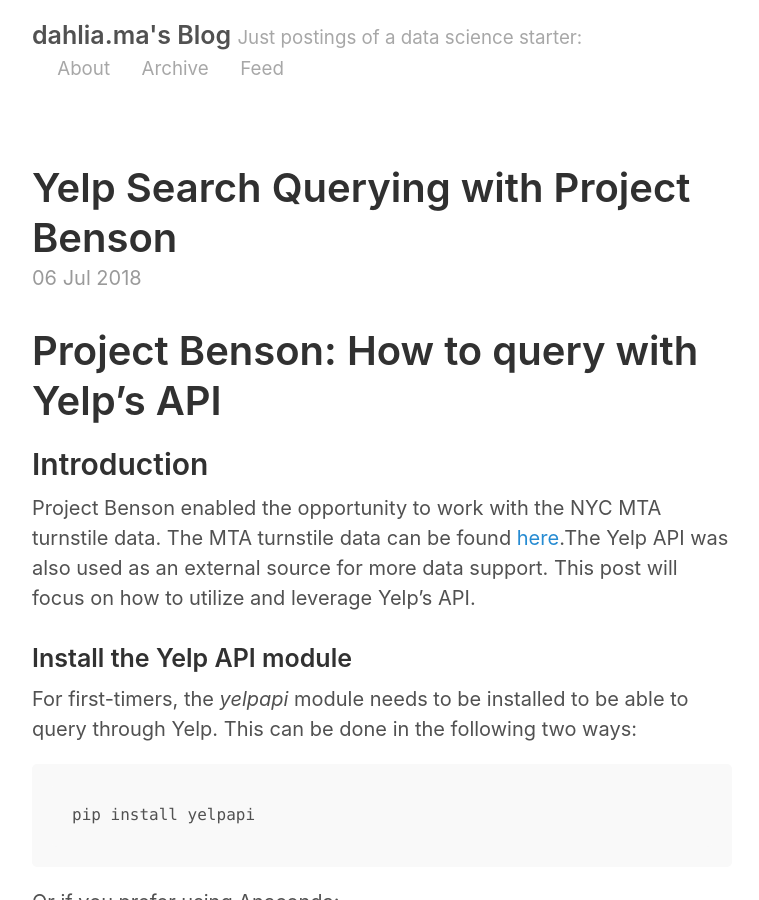
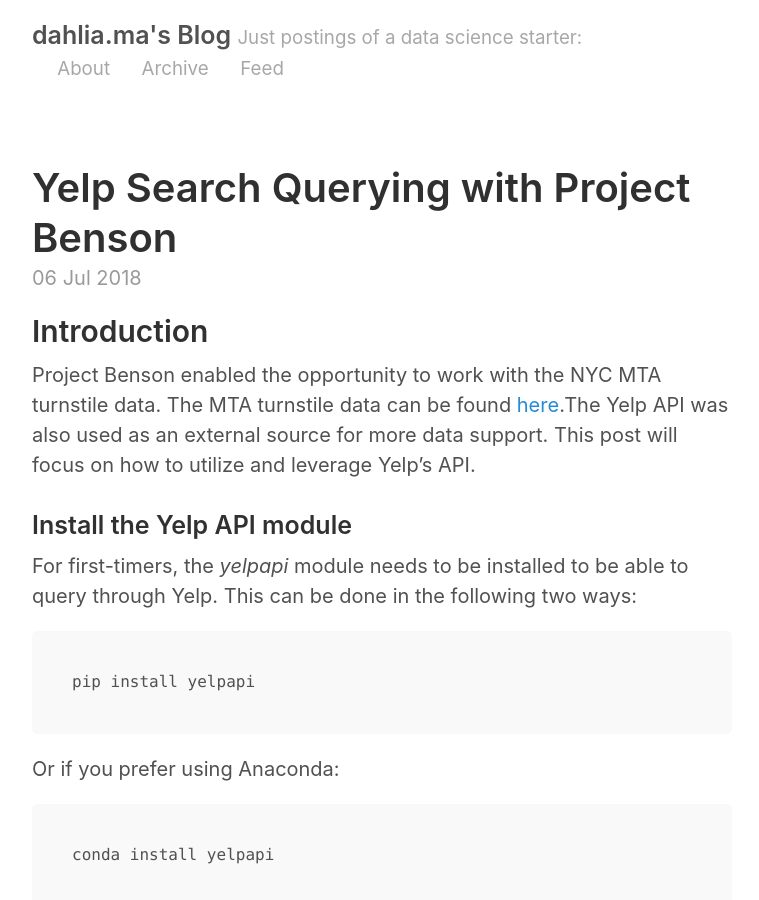
Before and after one commit to dahlia25/dahlia25.github.io, a Jekyll site: the page built from _posts/2018-07-06-project-benson.md, in a window 1280 px wide and 900 px high. Shown: the whole window, without its empty margins (258-1017 px from the left). Built offline with Jekyll 4.4.1, drawn with Linux system fonts in a browser that asks for light colours.

Commit message:
Completed project benson post and fixed title & header

```diff
--- a/_posts/2018-07-06-project-benson.md
+++ b/_posts/2018-07-06-project-benson.md
@@ -2,8 +2,6 @@
 layout: post
 title: Yelp Search Querying with Project Benson
 ---
-# Project Benson: How to query with Yelp's API
-
 ## Introduction
 
 Project Benson enabled the opportunity to work with the NYC MTA turnstile data. The MTA turnstile data can be found [here](http://web.mta.info/developers/turnstile.html).The Yelp API was also used as an external source for more data support. This post will focus on how to utilize and leverage Yelp's API.
```
